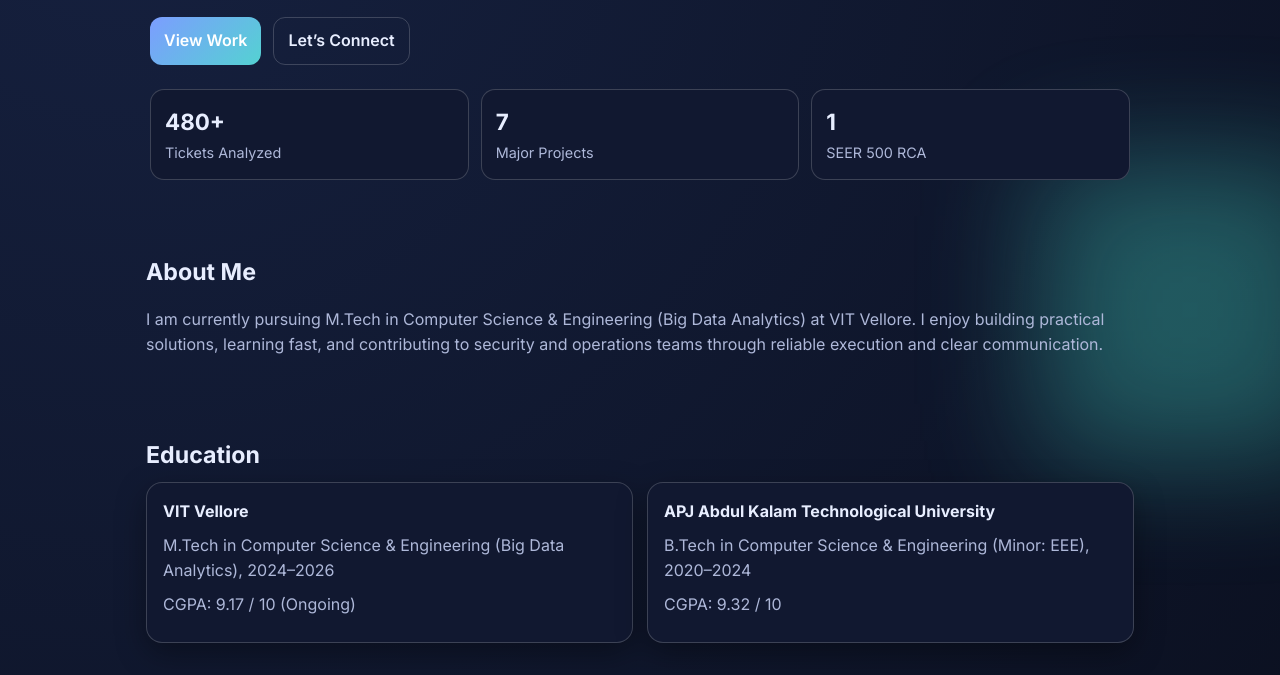
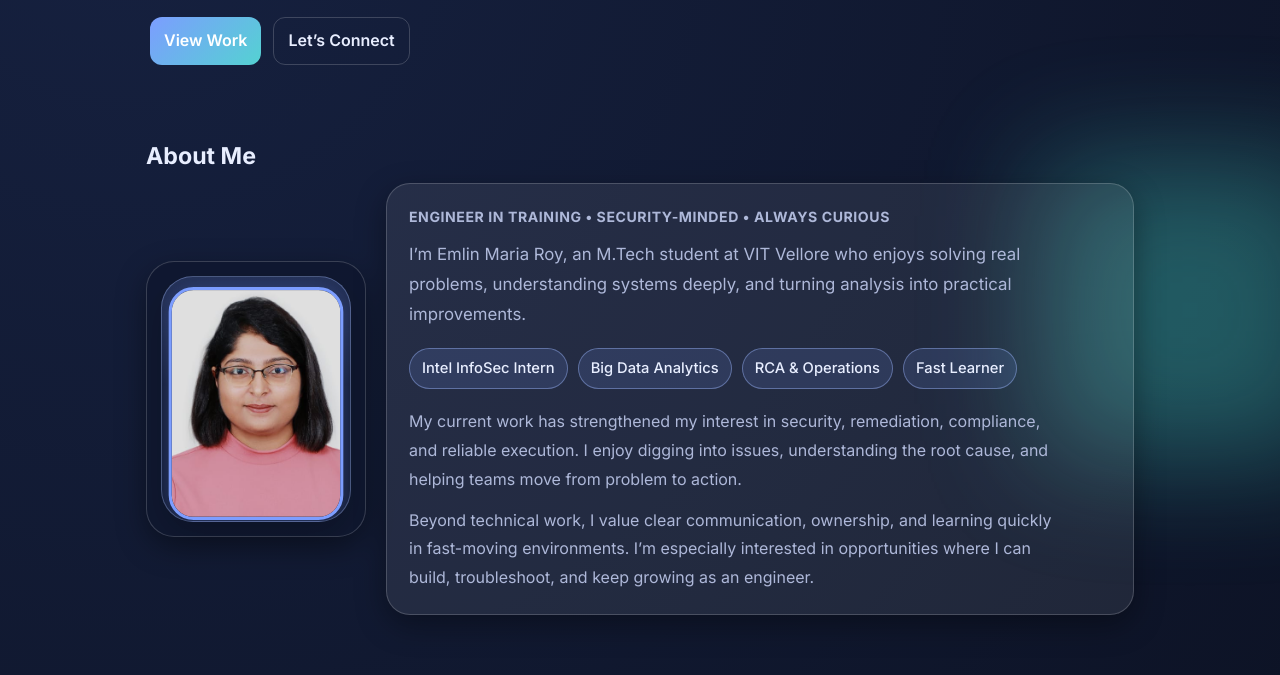
Before and after one commit to EmlinMariaRoy/portfolio, a plain HTML site: page index.html in a window 1280 px wide. Shown: the part 420-1095 px from the top of the page. Drawn offline with Linux system fonts and the light colour scheme.

Commit message:
Finalize photo layout and add certifications

```diff
--- a/index.html
+++ b/index.html
@@ -19,6 +19,7 @@
     <nav>
       <a href="#about">About</a>
       <a href="#education">Education</a>
+      <a href="#certifications">Certifications</a>
       <a href="#projects">Projects</a>
       <a href="#updates">Updates</a>
       <a href="#skills">Skills</a>
@@ -29,6 +30,8 @@
 
   <main>
     <section class="hero reveal">
+      <div class="hero-layout">
+        <div class="hero-copy">
           <p class="tag">Remediation & Enforcement Engineering</p>
           <h1>Hi, I'm <span class="accent">Emlin Maria Roy</span></h1>
           <h2 id="typing">I solve problems, run RCA, and ship practical improvements.</h2>
@@ -41,20 +44,49 @@
             <a class="btn primary" href="#projects">View Work</a>
             <a class="btn ghost" href="#contact">Let’s Connect</a>
           </div>
-      <div class="stats">
-        <div><strong>480+</strong><span>Tickets Analyzed</span></div>
-        <div><strong>7</strong><span>Major Projects</span></div>
-        <div><strong>1</strong><span>SEER 500 RCA</span></div>
+        </div>
+        <div class="hero-visual hero-visual-main" aria-hidden="true">
+          <figure class="profile-frame glass">
+            <img src="profile.jpeg" alt="Emlin Maria Roy" class="profile-photo">
+          </figure>
+        </div>
       </div>
     </section>
 
     <section id="about" class="section reveal">
       <h3>About Me</h3>
+      <div class="about-layout">
+        <div class="about-photo-card glass">
+          <figure class="profile-frame profile-frame-about">
+            <img src="profile.jpeg" alt="Emlin Maria Roy" class="profile-photo about-photo">
+          </figure>
+        </div>
+        <div class="about-copy glass about-panel">
+          <p class="about-kicker">Engineer in training • Security-minded • Always curious</p>
+          <p class="about-lead">
+            I’m Emlin Maria Roy, an M.Tech student at VIT Vellore who enjoys solving real problems,
+            understanding systems deeply, and turning analysis into practical improvements.
+          </p>
+          <div class="about-highlights" aria-label="About highlights">
+            <span>Intel InfoSec Intern</span>
+            <span>Big Data Analytics</span>
+            <span>RCA & Operations</span>
+            <span>Fast Learner</span>
+          </div>
+          <div class="about-text">
             <p>
-        I am currently pursuing M.Tech in Computer Science & Engineering (Big Data Analytics)
-        at VIT Vellore. I enjoy building practical solutions, learning fast, and contributing to
-        security and operations teams through reliable execution and clear communication.
+              My current work has strengthened my interest in security, remediation, compliance,
+              and reliable execution. I enjoy digging into issues, understanding the root cause,
+              and helping teams move from problem to action.
             </p>
+            <p>
+              Beyond technical work, I value clear communication, ownership, and learning quickly in
+              fast-moving environments. I’m especially interested in opportunities where I can build,
+              troubleshoot, and keep growing as an engineer.
+            </p>
+          </div>
+        </div>
+      </div>
     </section>
 
     <section id="education" class="section reveal">
@@ -69,6 +101,24 @@
           <h4>APJ Abdul Kalam Technological University</h4>
           <p>B.Tech in Computer Science & Engineering (Minor: EEE), 2020–2024</p>
           <p>CGPA: 9.32 / 10</p>
+        </article>
+      </div>
+    </section>
+
+    <section id="certifications" class="section reveal">
+      <h3>Certifications & Trainings</h3>
+      <div class="grid cards-3">
+        <article class="card glass">
+          <h4>NPTEL-SWAYAM</h4>
+          <p>Programming, Data Structures, and Algorithms in Python</p>
+        </article>
+        <article class="card glass">
+          <h4>British Council English Score</h4>
+          <p>CEFR-C1</p>
+        </article>
+        <article class="card glass">
+          <h4>Machine Learning Training</h4>
+          <p>Internship-based ML training at NextGenPro, Kochi</p>
         </article>
       </div>
     </section>
--- a/styles.css
+++ b/styles.css
@@ -99,6 +99,38 @@ main {
 .hero {
   padding: 48px 10px 20px;
 }
+.hero-layout {
+  display: grid;
+  gap: 28px;
+  align-items: center;
+}
+.hero-copy {
+  min-width: 0;
+}
+.hero-visual {
+  display: flex;
+}
+.hero-visual-main {
+  justify-content: center;
+  display: none;
+}
+.profile-frame {
+  margin: 0;
+  padding: 10px;
+  border-radius: 999px;
+  background: color-mix(in oklab, var(--surface) 82%, transparent);
+  border: 1px solid var(--border);
+}
+.profile-photo {
+  width: 170px;
+  height: 170px;
+  border-radius: 50%;
+  object-fit: cover;
+  object-position: top;
+  border: 3px solid var(--accent);
+  box-shadow: 0 4px 24px color-mix(in oklab, var(--accent) 30%, transparent);
+  display: block;
+}
 .tag {
   display: inline-block;
   font-size: 0.8rem;
@@ -124,6 +156,93 @@ h2 {
   max-width: 740px;
   margin-top: 14px;
   color: var(--muted);
+}
+.about-layout {
+  display: grid;
+  grid-template-columns: minmax(0, 220px) minmax(0, 1fr);
+  gap: 20px;
+  align-items: center;
+}
+.about-photo-card {
+  display: flex;
+  justify-content: center;
+  align-items: center;
+  border-radius: 28px;
+  padding: 14px;
+  background: color-mix(in oklab, var(--surface) 88%, transparent);
+  border: 1px solid var(--border);
+  box-shadow: var(--shadow);
+}
+.profile-frame-about {
+  width: 100%;
+  max-width: 210px;
+  padding: 10px;
+  border: 1px solid color-mix(in oklab, var(--accent) 24%, var(--border));
+  border-radius: 32px;
+  background: linear-gradient(180deg, color-mix(in oklab, var(--accent) 18%, transparent), transparent 45%);
+  box-shadow: 0 14px 34px rgba(0, 0, 0, 0.18);
+  overflow: hidden;
+}
+.about-photo {
+  width: 100%;
+  height: auto;
+  aspect-ratio: 3 / 4;
+  border-radius: 24px;
+  object-fit: cover;
+  object-position: center 12%;
+  transform: scale(1.04);
+  transform-origin: center top;
+}
+.about-copy {
+  max-width: 100%;
+}
+.about-panel {
+  border-radius: 24px;
+  padding: 22px;
+}
+.about-kicker {
+  margin: 0 0 10px;
+  color: var(--accent-2);
+  font-size: 0.88rem;
+  font-weight: 700;
+  letter-spacing: 0.04em;
+  text-transform: uppercase;
+}
+.about-lead {
+  margin: 0;
+  font-size: 1.05rem;
+  line-height: 1.8;
+  color: var(--text);
+  max-width: 60ch;
+}
+.about-highlights {
+  display: flex;
+  flex-wrap: wrap;
+  gap: 10px;
+  margin: 18px 0;
+}
+.about-highlights span {
+  display: inline-flex;
+  align-items: center;
+  padding: 8px 12px;
+  border-radius: 999px;
+  background: color-mix(in oklab, var(--accent) 14%, transparent);
+  border: 1px solid color-mix(in oklab, var(--accent) 30%, var(--border));
+  color: var(--text);
+  font-size: 0.92rem;
+  font-weight: 500;
+}
+.about-text {
+  display: grid;
+  gap: 12px;
+  max-width: 64ch;
+}
+.about-text p {
+  margin: 0;
+  color: var(--muted);
+  line-height: 1.8;
+  text-align: left;
+  text-wrap: pretty;
 }
 
 .hero-actions {
@@ -235,5 +354,22 @@ footer {
   .cards-3 { grid-template-columns: 1fr; }
   .cards-2 { grid-template-columns: 1fr; }
   .stats { grid-template-columns: 1fr; }
+  .about-layout { grid-template-columns: 1fr; }
+  .about-photo-card {
+    justify-content: flex-start;
+    max-width: 280px;
+  }
+  .about-copy p {
+    text-align: left;
+  }
+  .hero-layout {
+    grid-template-columns: 1fr;
+  }
+  .hero-copy {
+    text-align: left;
+  }
+  .hero-visual-main {
+    justify-content: flex-start;
+  }
   nav { display: none; }
 }
```
Also changed, not shown: profile.jpeg (added). Lines whose indentation alone changed are shown as unchanged.
